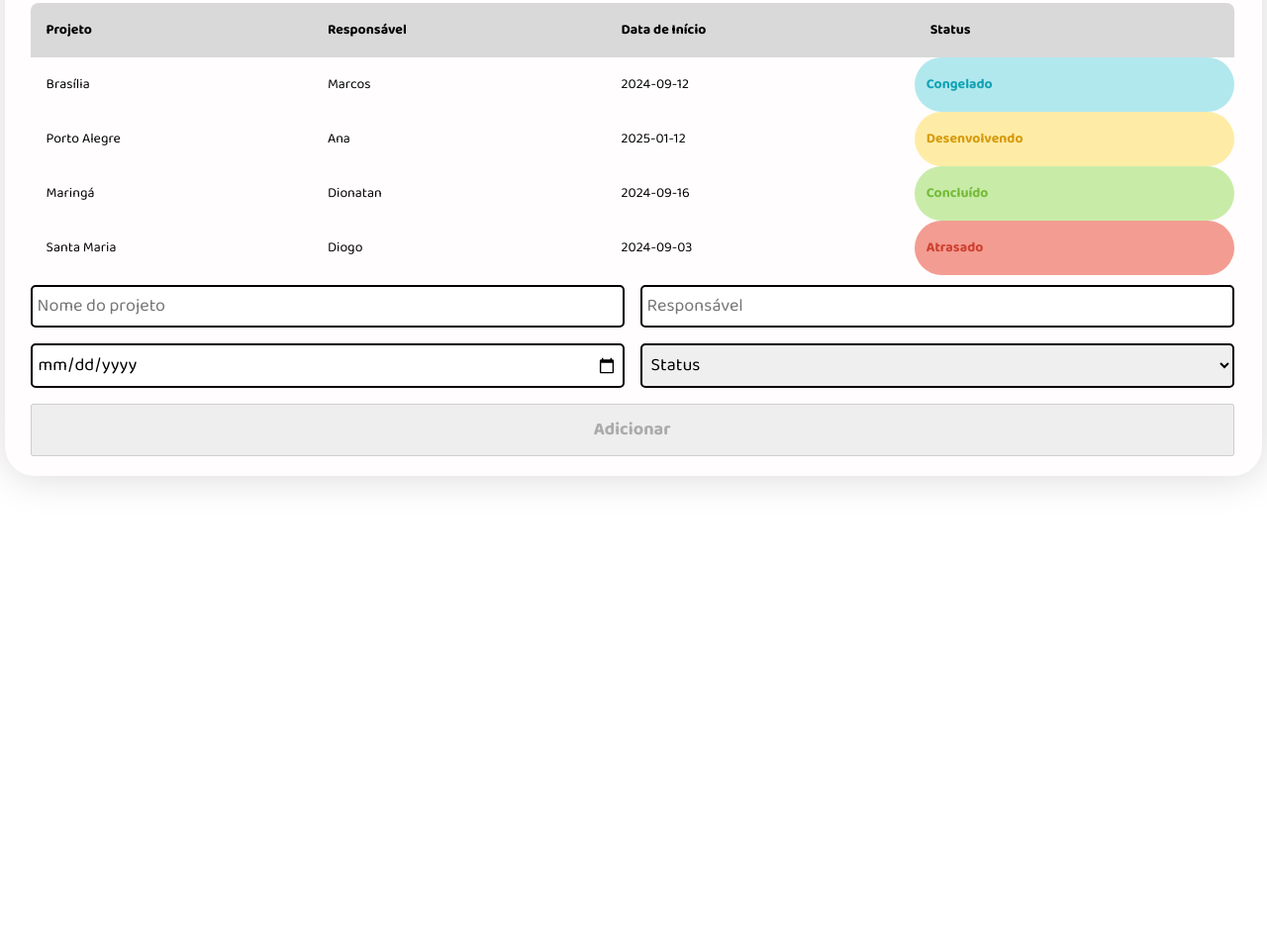
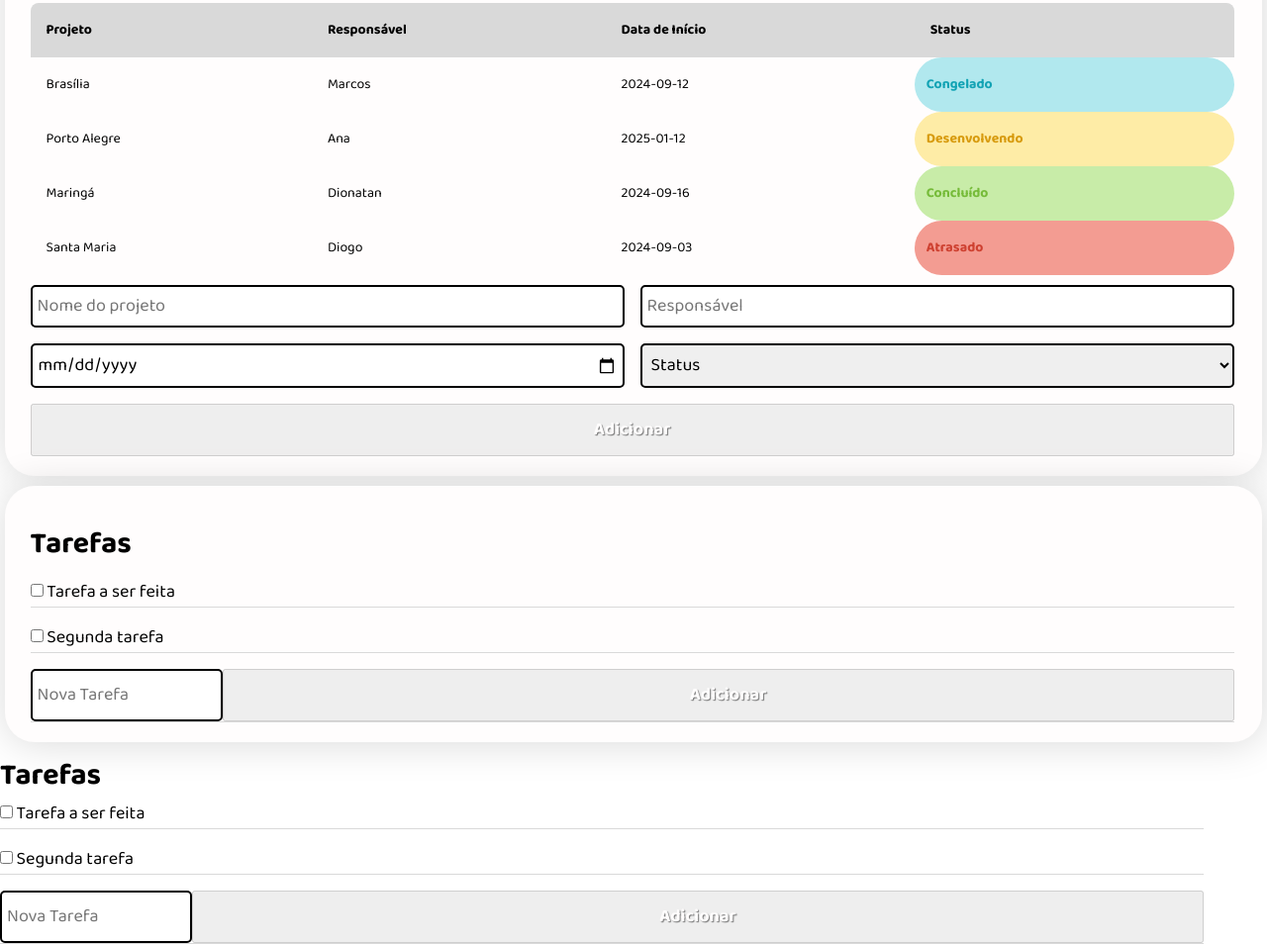
Before and after one commit to Dionatan2019Rodrigues/Curso-js, a plain HTML site: page voitto/module-five/atv-19-techChallenge/index.html in a window 1280 px wide. Shown: the part 253-1207 px from the top of the page at 99% size. Before the commit the page ends 800 px from the top, so only its background shows below. Drawn offline with Linux system fonts and the light colour scheme.

Commit message:
feat: content and styles from tasks section

```diff
--- a/voitto/module-five/atv-19-techChallenge/index.html
+++ b/voitto/module-five/atv-19-techChallenge/index.html
@@ -118,7 +118,41 @@
           <button type="submit" disabled>Adicionar</button>
         </form>
       </section>
-      <section id="section-tasks"></section>
+      <section class="sections">
+        <h2>Tarefas</h2>
+        <form id="add-tasks">
+          <div>
+            <input type="checkbox" name="task" />
+            <label>Tarefa a ser feita</label>
+          </div>
+          <div>
+            <input type="checkbox" name="task" />
+            <label>Segunda tarefa</label>
+          </div>
+          <!--FIXME: ajustar width do input e do button-->
+          <div id="submit-form-tasks">
+            <input type="text" placeholder="Nova Tarefa" />
+            <button type="submit" disabled>Adicionar</button>
+          </div>
+        </form>
+      </section>
+        <h2>Tarefas</h2>
+        <form id="add-tasks">
+          <div>
+            <input type="checkbox" name="task" />
+            <label>Tarefa a ser feita</label>
+          </div>
+          <div>
+            <input type="checkbox" name="task" />
+            <label>Segunda tarefa</label>
+          </div>
+          <!--FIXME: ajustar width do input e do button-->
+          <div id="submit-form-tasks">
+            <input type="text" placeholder="Nova Tarefa" />
+            <button type="submit" disabled>Adicionar</button>
+          </div>
+        </form>
+      </section>
     </main>
   </body>
 </html>
--- a/voitto/module-five/atv-19-techChallenge/styles.css
+++ b/voitto/module-five/atv-19-techChallenge/styles.css
@@ -189,6 +189,20 @@ main form button {
 }
 main form button:disabled {
   cursor: not-allowed;
+  color: var(--gray-300);
+  text-shadow: 1px 1px 1px var(--gray-shadow);
+}
+
+#add-tasks {
+  display: flex;
+  flex-direction: column;
+  font-size: 1.8rem;
+}
+#add-tasks div {
+  border-bottom: 1px solid var(--gray-400);
+}
+#submit-form-tasks {
+  display: flex;
 }
 
 @media (min-width: 632px) {
```
